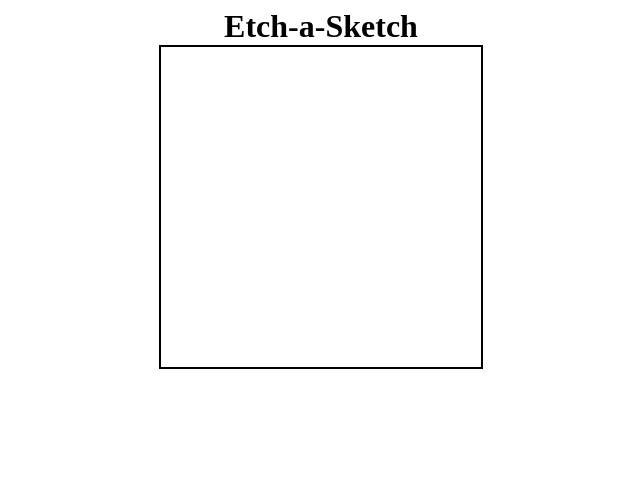
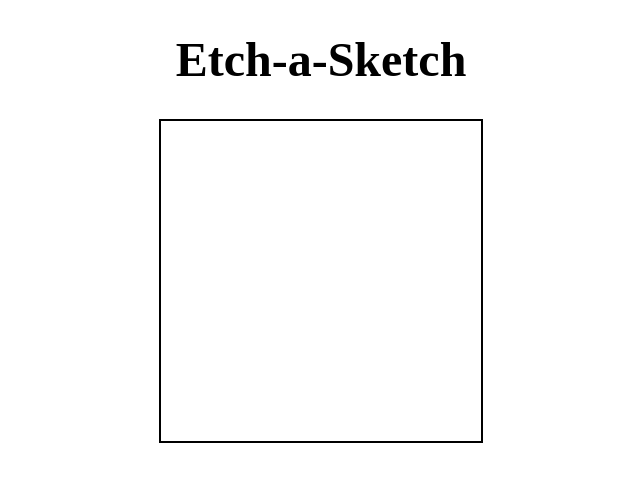
Before and after one commit to halfway-there1/etch-a-sketch, a plain HTML site: page index.html in a window 1280 px wide. Shown: the whole page, without its empty margins (319-959 px from the left). Drawn offline with Linux system fonts and the light colour scheme.

Commit message:
Refactor javascript code

```diff
--- a/script.js
+++ b/script.js
@@ -1,11 +1,11 @@
 const container = document.querySelector('.container');
 
-const n = 16;
+const grid_size = 320; // px
+const n = 16; // no. of sqrs per side of the grid
+const sqr_size = grid_size / n;
 for (let i = 0; i < n * n; i++) {
-  const size = 320 / n;
-
   const sqr = document.createElement('div');
-  sqr.style.cssText = `width:${size}px; height:${size}px`;
+  sqr.style.cssText = `width: ${sqr_size}px; height: ${sqr_size}px`;
   sqr.addEventListener('mouseover', () => {
     sqr.classList.add('hover');
   });
--- a/style.css
+++ b/style.css
@@ -1,6 +1,5 @@
 .header {
-  font-size: xx-large;
-  margin: auto;
+  font-size: 48px;
   text-align: center;
 }
 
@@ -13,10 +12,6 @@
   flex-wrap: wrap;
 }
 
-.container div {
-
-}
-
 .hover {
   background-color: blueviolet;
 }
```
